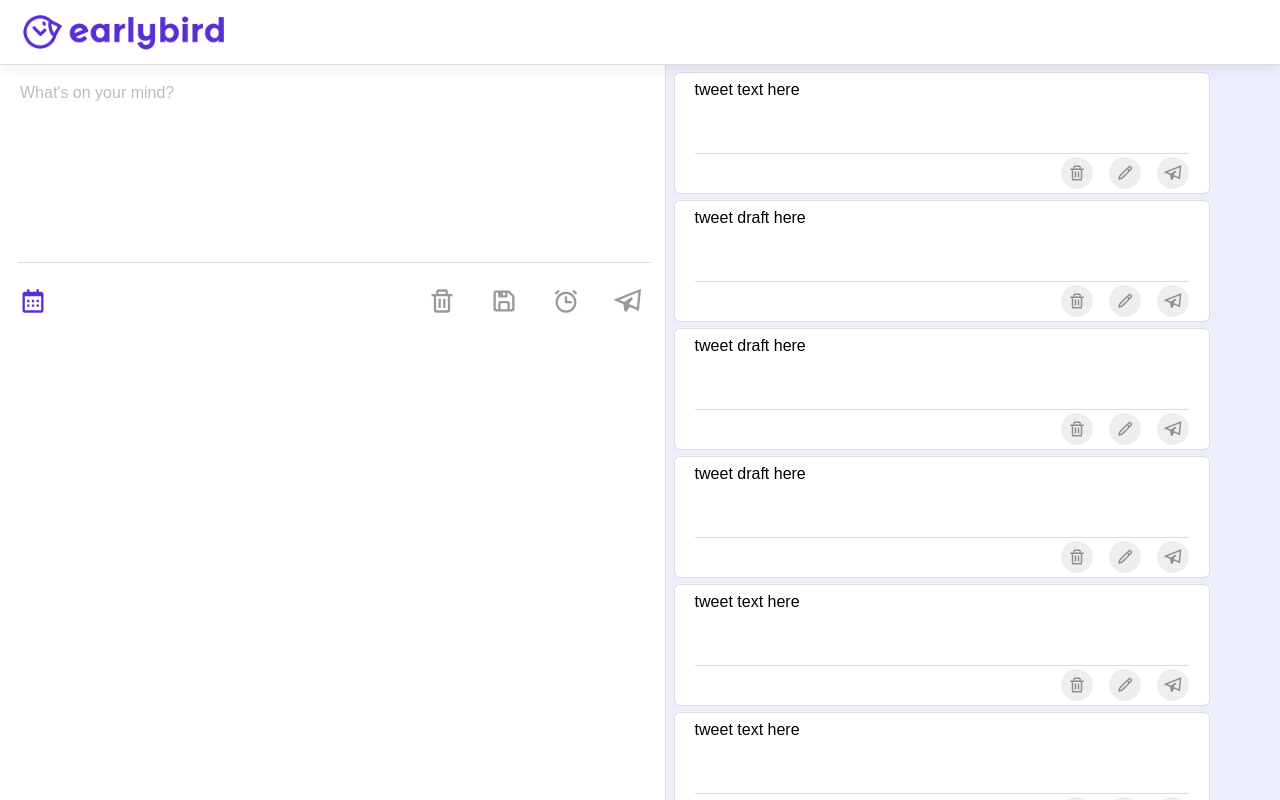
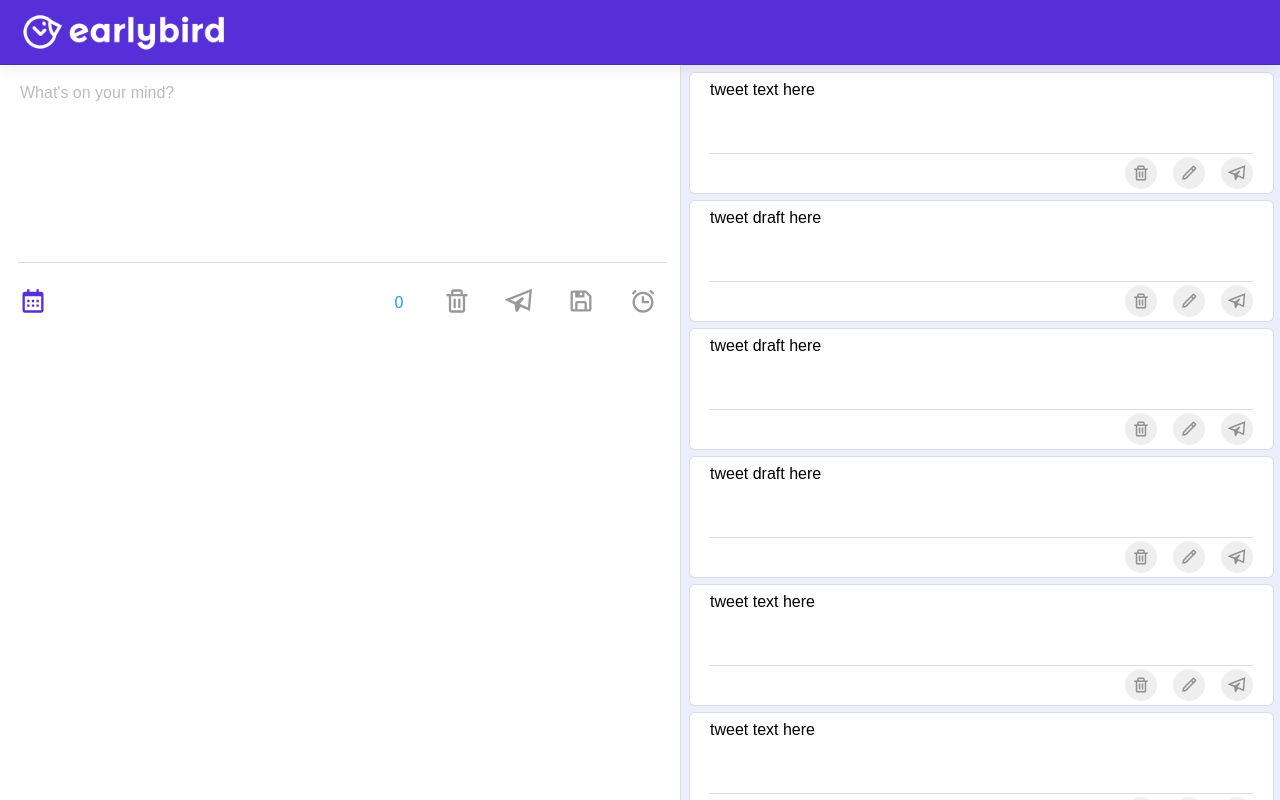
Before and after one commit to pjflanagan/earlybird, a React (Create React App) app: page / in a window 1280 px wide. Built offline with nearby package versions, Linux system fonts and the light colour scheme; a web font is replaced by a local one.

Commit message:
character counter

```diff
--- a/src/app/elements/button/index.tsx
+++ b/src/app/elements/button/index.tsx
@@ -12,7 +12,6 @@ type ButtonIconProps = {
   onClick: () => void;
   className?: string;
 }
-
 
 export const ButtonIcon: FC<ButtonIconProps> = ({
   onClick,
@@ -50,16 +49,19 @@ export const ButtonLabel: FC<ButtonLabelProps> = ({
 type ButtonFrameProps = {
   className?: string;
   disabled?: boolean;
+  secondary?: boolean;
 }
 
 export const ButtonFrame: FC<ButtonFrameProps> = ({
   children,
   className: classNameProp,
-  disabled
+  disabled,
+  secondary
 }) => {
   const className = classNames(Style.button, {
     [Style.disabled]: disabled,
     [`${classNameProp}`]: classNameProp,
+    [Style.secondary]: secondary
   });
 
   return (
@@ -70,13 +72,12 @@ export const ButtonFrame: FC<ButtonFrameProps> = ({
 }
 
 
-type ButtonProps = {
-  icon: string;
-  onClick: () => void;
-  disabled?: boolean;
-  label?: string;
-  className?: string;
-}
+type ButtonProps =
+  ButtonFrameProps &
+  ButtonLabelProps &
+  ButtonIconProps & {
+    label?: string;
+  }
 
 export const Button: FC<ButtonProps> = ({
   onClick,
@@ -84,6 +85,7 @@ export const Button: FC<ButtonProps> = ({
   icon,
   label,
   className: classNameProp,
+  secondary
 }) => {
 
   const className = classNames(Style.button, {
@@ -95,6 +97,7 @@ export const Button: FC<ButtonProps> = ({
     <ButtonFrame
       disabled={disabled}
       className={className}
+      secondary={secondary}
     >
       <ButtonIcon icon={icon} onClick={onClick} />
       {
--- a/src/app/elements/button/style.module.scss
+++ b/src/app/elements/button/style.module.scss
@@ -12,6 +12,24 @@
   overflow: hidden;
   flex-wrap: wrap;
 
+  &.secondary {
+    background: none;
+
+    &:hover {
+      background: $lightPurple;
+    }
+
+    .iconHolder {
+      svg {
+        color: $purple;
+
+        path {
+          stroke: $purple;
+        }
+      }
+    }
+  }
+
   &.labeledButton {
     width: 274px;
     overflow: hidden;
@@ -25,10 +43,10 @@
       cursor: default;
 
       svg {
-        color: #0006;
+        color: $grey1;
 
         path {
-          stroke: #0006;
+          stroke: $grey1;
         }
       }
     }
--- a/src/app/elements/calendar/index.tsx
+++ b/src/app/elements/calendar/index.tsx
@@ -21,7 +21,6 @@ export class Calendar extends Component<CalendarProps, CalendarState> {
   constructor(props: CalendarProps) {
     super(props);
     this.state = {
-      // selectedDay: Helpers.TODAY_TIMESTAMP,
       ...this.getToday(),
     }
   }
@@ -42,7 +41,6 @@ export class Calendar extends Component<CalendarProps, CalendarState> {
   }
 
   onDateClick = (day: Helpers.DayDetails): void => {
-    // this.setState({ selectedDay: day.timestamp }, () => Helpers.setDateToInput(day.timestamp));
     if (this.props.onChange) {
       this.props.onChange(new Date(day.timestamp));
     }
--- a/src/app/elements/container/style.module.scss
+++ b/src/app/elements/container/style.module.scss
@@ -33,15 +33,16 @@
 
     .containerLeft {
       height: 100%;
-      width: calc(52% - 1px);
+      max-width: 680px;
+      width: calc(58% - 1px);
       border-right: 1px solid #0002;
       background: $white;
     }
 
     .containerRight {
       height: 100%;
-      width: 48%;
-      max-width: 550px;
+      min-width: 42%;
+      width: calc(100% - 681px);
     }
   }
 }
--- a/src/app/elements/header/style.module.scss
+++ b/src/app/elements/header/style.module.scss
@@ -36,6 +36,12 @@
       background: #0000;
       box-shadow: none;
       border: none;
+
+      .logoHolder {
+        .logo {
+          margin: 28px;
+        }
+      }
     }
 
     .logoHolder {
@@ -59,7 +65,7 @@
 
 @media only screen and (min-width: 1024px) {
   .header {
-    background: $white;
+    // background: $white;
 
     &.clear {
       .logoHolder {
@@ -69,11 +75,11 @@
       }
     }
 
-    .logoHolder {
-      .logo {
-        filter: none;
-      }
-    }
+    // .logoHolder {
+    //   .logo {
+    //     filter: none;
+    //   }
+    // }
 
   }
 }
--- a/src/app/pages/main/compose/datetime/style.module.scss
+++ b/src/app/pages/main/compose/datetime/style.module.scss
@@ -6,6 +6,10 @@
   &.inactive {
     width: 54px;
     background: none;
+
+    &:hover {
+      background: $lightPurple;
+    }
 
     .iconHolder {
       svg {
--- a/src/app/pages/main/compose/index.tsx
+++ b/src/app/pages/main/compose/index.tsx
@@ -1,4 +1,5 @@
 import React, { FC } from 'react';
+import classNames from 'classnames';
 
 import { Button, Display } from 'app/elements';
 import { Tweet } from 'app/utils';
@@ -19,11 +20,20 @@ const canCancel = (tweet: Tweet | undefined): boolean => {
   return false;
 }
 
+const canDraft = (tweet: Tweet | undefined): boolean => {
+  if (!tweet) {
+    return false;
+  } else if (tweet.body) {
+    return tweet.body.length > 0;
+  }
+  return false;
+}
+
 const canSend = (tweet: Tweet | undefined): boolean => {
   if (!tweet) {
     return false;
   } else if (tweet.body) {
-    return tweet.body.length > 0;
+    return canDraft(tweet) && tweet.body.length < 280;
   }
   return false;
 }
@@ -67,6 +77,18 @@ export const ComposeComponent: FC<ComposeComponentProps> = ({
     });
   }
 
+  const renderRemainingCharacterCount = (): JSX.Element => {
+    const remainingCharacterCount = tweet?.body ? 280 - tweet.body.length : 0;
+    const className = classNames(Style.characterCount, {
+      [Style.error]: remainingCharacterCount < 0,
+    });
+    return (
+      <div className={className}>
+        {remainingCharacterCount}
+      </div>
+    )
+  }
+
   return (
     <div className={Style.composeHolder}>
       <div className={Style.inputHolder}>
@@ -85,7 +107,8 @@ export const ComposeComponent: FC<ComposeComponentProps> = ({
         </div>
         <Display size="sm" className={Style.actionDisplayer}>
           <div className={Style.actionHolder}>
-            <Button disabled={!canCancel(tweet)} className={Style.button} icon="trash" onClick={remove} />
+            {renderRemainingCharacterCount()}
+            <Button disabled={!canCancel(tweet)} className={Style.button} icon="trash" onClick={remove} secondary />
             {
               tweet?.date ?
                 <Button disabled={!canSchedule(tweet)} className={Style.button} icon="clock" onClick={schedule} /> :
@@ -95,10 +118,11 @@ export const ComposeComponent: FC<ComposeComponentProps> = ({
         </Display>
         <Display size={['md', 'lg', 'xl']} className={Style.actionDisplayer}>
           <div className={Style.actionHolder}>
-            <Button disabled={!canCancel(tweet)} className={Style.button} icon="trash" onClick={remove} />
+            {renderRemainingCharacterCount()}
+            <Button disabled={!canCancel(tweet)} className={Style.button} icon="trash" onClick={remove} secondary />
+            <Button disabled={!canSend(tweet)} className={Style.button} icon="send" onClick={send} secondary />
             <Button disabled={!canSend(tweet)} className={Style.button} icon="save" onClick={draft} />
             <Button disabled={!canSchedule(tweet)} className={Style.button} icon="clock" onClick={schedule} />
-            <Button disabled={!canSend(tweet)} className={Style.button} icon="send" onClick={send} />
           </div>
         </Display>
       </div>
--- a/src/app/pages/main/compose/style.module.scss
+++ b/src/app/pages/main/compose/style.module.scss
@@ -51,30 +51,35 @@
         display: flex;
         justify-content: right;
 
+        .characterCount {
+          width: 54px;
+          padding: 24px 0;
+          text-align: center;
+          color: $twitter;
+
+          &.error {
+            color: $error;
+          }
+        }
+
         .button {
           margin: 4px;
         }
       }
-
     }
   }
 }
 
 @media only screen and (min-width: 768px) {
   .composeHolder {
-
     .buttonHolder {
-
       .actionDisplayer {
         .actionHolder {
-
           .button {
             margin: 4px;
           }
         }
-
       }
-
     }
   }
 }
--- a/src/app/pages/main/index.tsx
+++ b/src/app/pages/main/index.tsx
@@ -71,7 +71,7 @@ export const PageMain: FC = () => {
   ];
 
   const remove = () => {
-    // TODO: re-add to the library
+    // TODO: re-add to the library if it has an id
     setComposeTweet(undefined);
   }
 
--- a/src/app/theme.scss
+++ b/src/app/theme.scss
@@ -1,6 +1,15 @@
 $purple: #562fd8;
 $darkPurple: #3514a4;
+$lightPurple: #dfd5ff;
 $backgroundColor: #ecedff;
+
+$black: #1c1c1c;
+$grey1: #0006;
+$grey2: #0004;
+$grey3: #0002;
 $white: #fff;
+
 $twitter: #1c9cef;
-$twitterDark: #168bda;
+$twitterDark: #117fc9;
+
+$error: #ef1c1c;
```
Also changed, not shown: src/app/elements/calendar/helpers.ts (+0 -18 lines), public/manifest.json.
